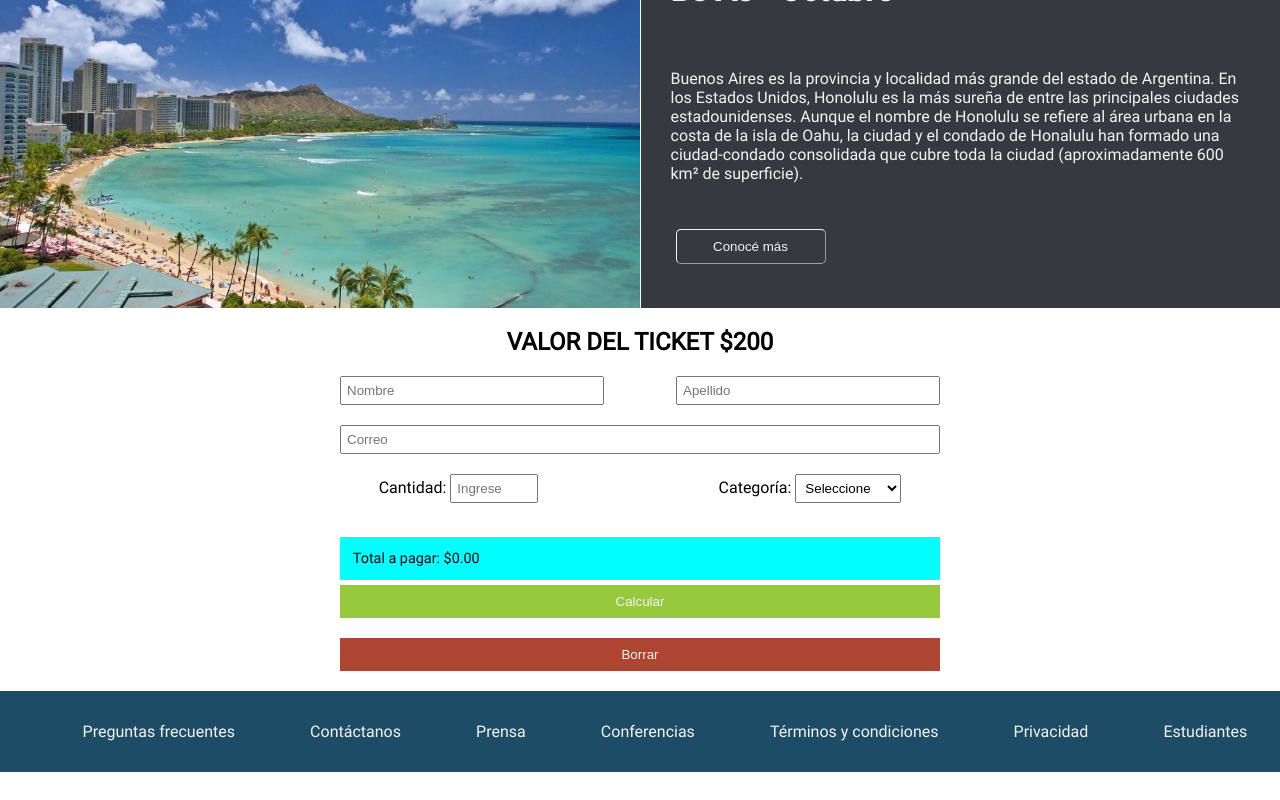
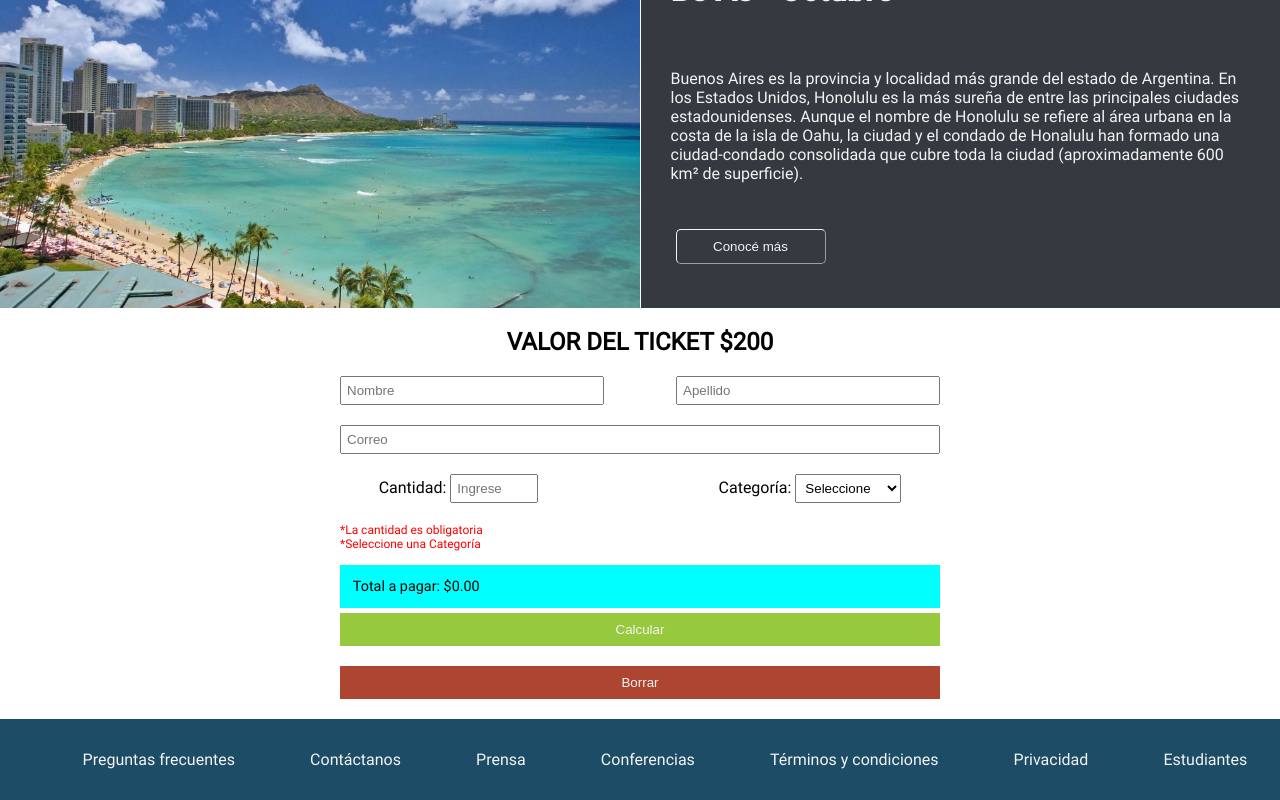
Before and after one commit to MakoskiVictor/CodoACodoIntegrador, an Angular app: page / in a window 1280 px wide. Shown: the part 1419-2219 px from the top of the page. Before the commit the page ends 2191 px from the top, so only its background shows below. Built offline with nearby package versions, Linux system fonts and the light colour scheme.

Commit message:
add errors styles

```diff
--- a/src/app/modules/shared/components/form/form.component.scss
+++ b/src/app/modules/shared/components/form/form.component.scss
@@ -90,11 +90,12 @@ section {
       font-size: .9rem;
     }
 
-    /* .remembering {
-      text-align: left;
+    .error {
+      color: red;
       font-size: 12px;
-      margin-top: 0px;
-    } */
+      display: flex;
+      flex-direction: column;
+    }
 
     button, .erase-btn {
       background-color: rgb(150, 201, 62);
```
